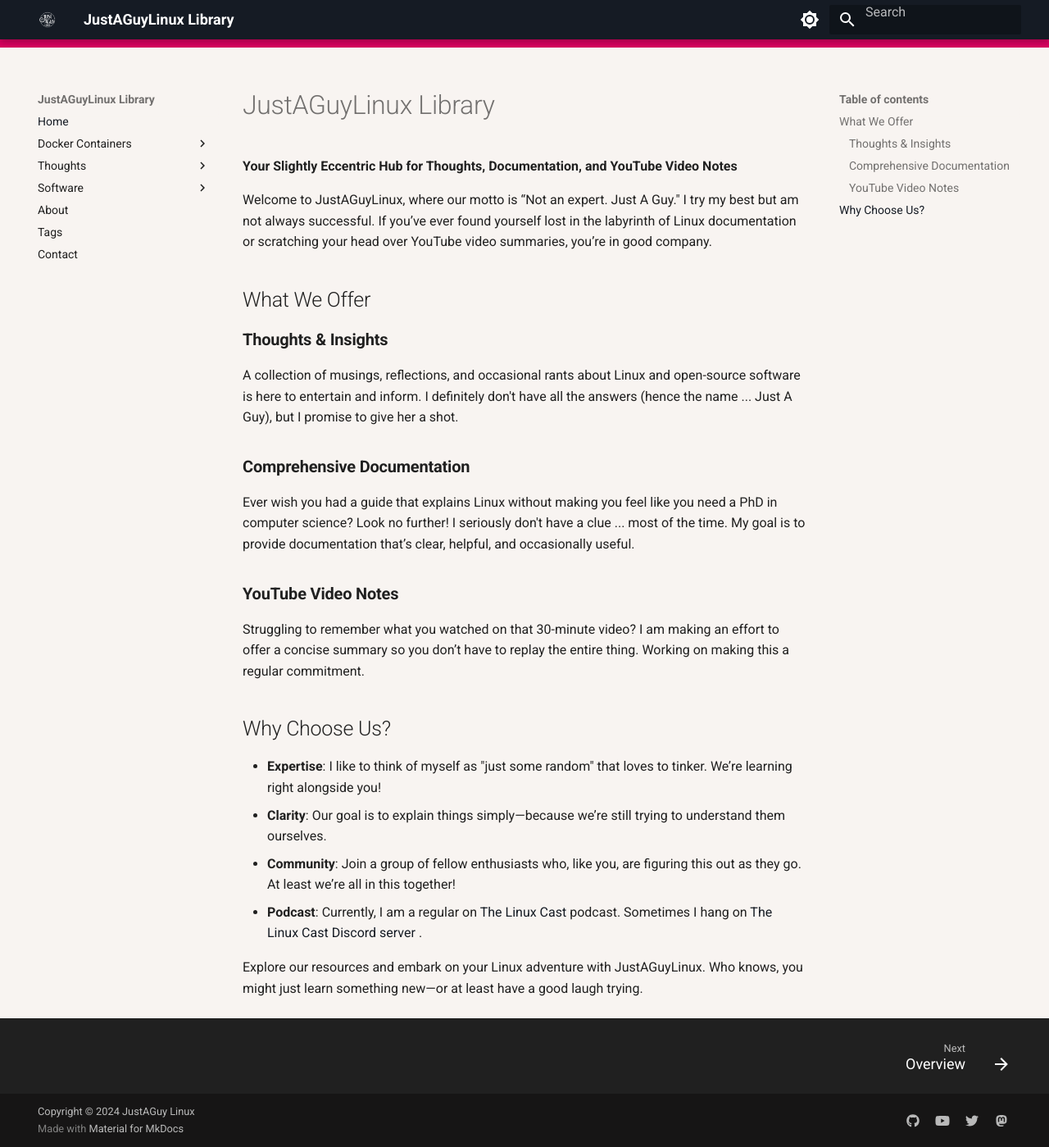
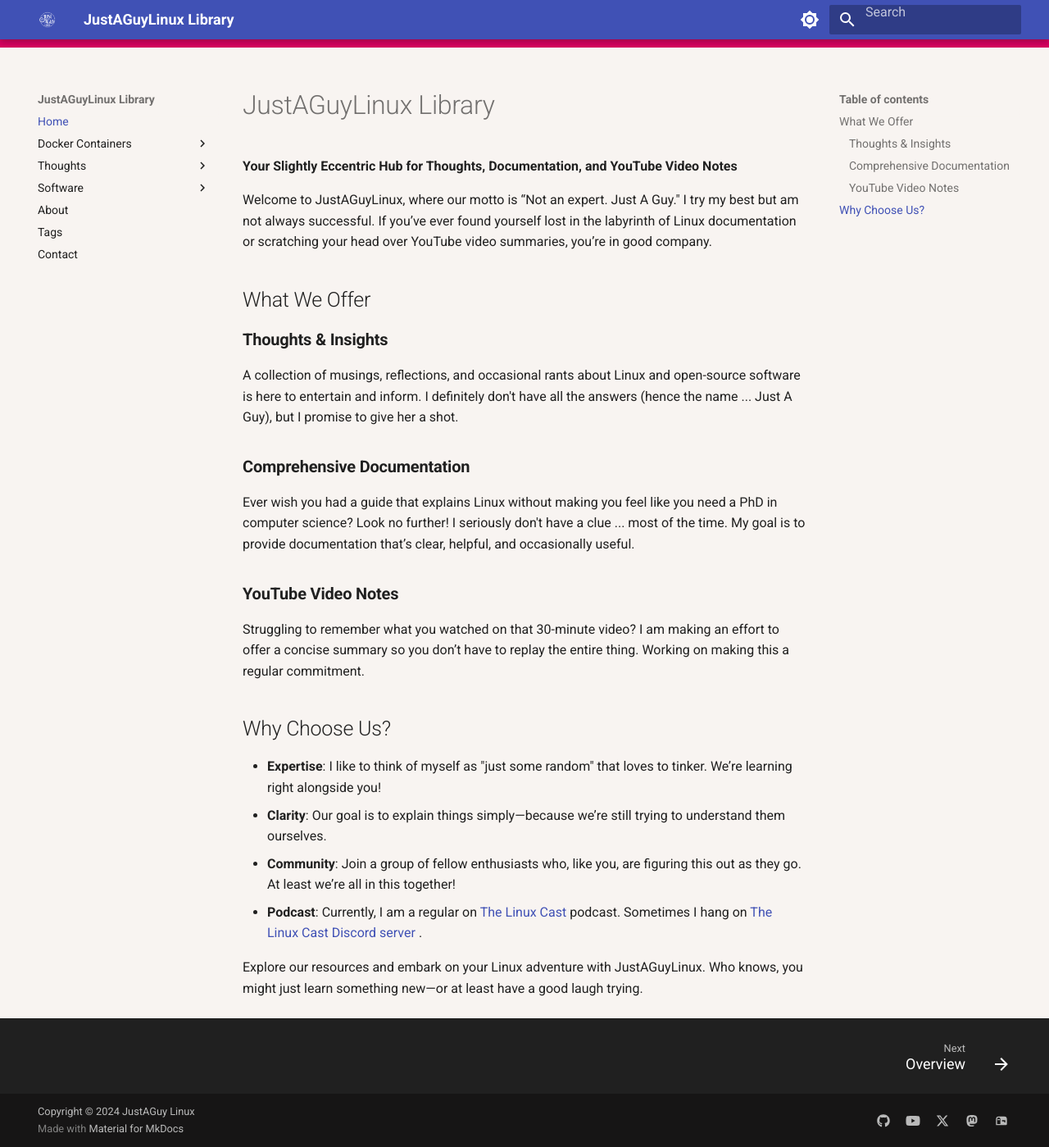
Before and after one commit to drewgrif/jagmkdocs, an MkDocs documentation site: the page built from docs/index.md, in a window 1280 px wide and 1399 px high. Shown: the whole window at 82% size. Built offline with MkDocs 1.6.1 and Material for MkDocs 9.7.7, drawn with Linux system fonts in a browser that asks for light colours.

Commit message:
twitter change

```diff
--- a/docs/css/extra.css
+++ b/docs/css/extra.css
@@ -9,7 +9,7 @@
 
 /* Light mode */
 [data-md-color-scheme="default"]{
-    --md-primary-fg-color: #151b24;
+    /* --md-primary-fg-color: #151b24; */
     --md-default-bg-color: #f8f4f1;
     --md-default-tab-color: #d7005f;
     --md-default-header-color: #2e3436;
--- a/mkdocs.yml
+++ b/mkdocs.yml
@@ -96,10 +96,13 @@ extra:
       link: https://github.com/drewgrif
     - icon: fontawesome/brands/youtube
       link: https://youtube.com/justaguylinux
-    - icon: fontawesome/brands/twitter
+    - icon: fontawesome/brands/x-twitter
       link: https://twitter.com/justaguylinux
     - icon: fontawesome/brands/mastodon
       link: https://fosstodon.org/@justaguylinux
+    - icon: /material/mailbox
+      name: contact us
+      link: contact.md
 
 extra_css:
   - css/extra.css
```
